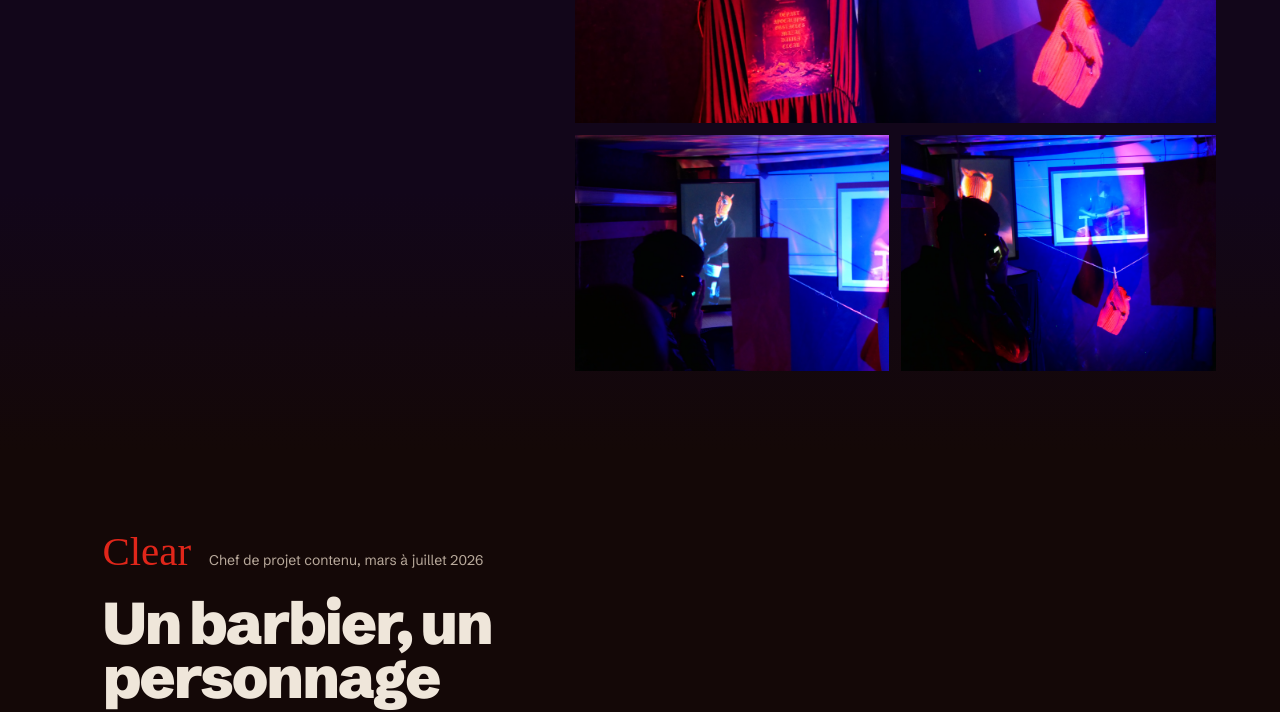
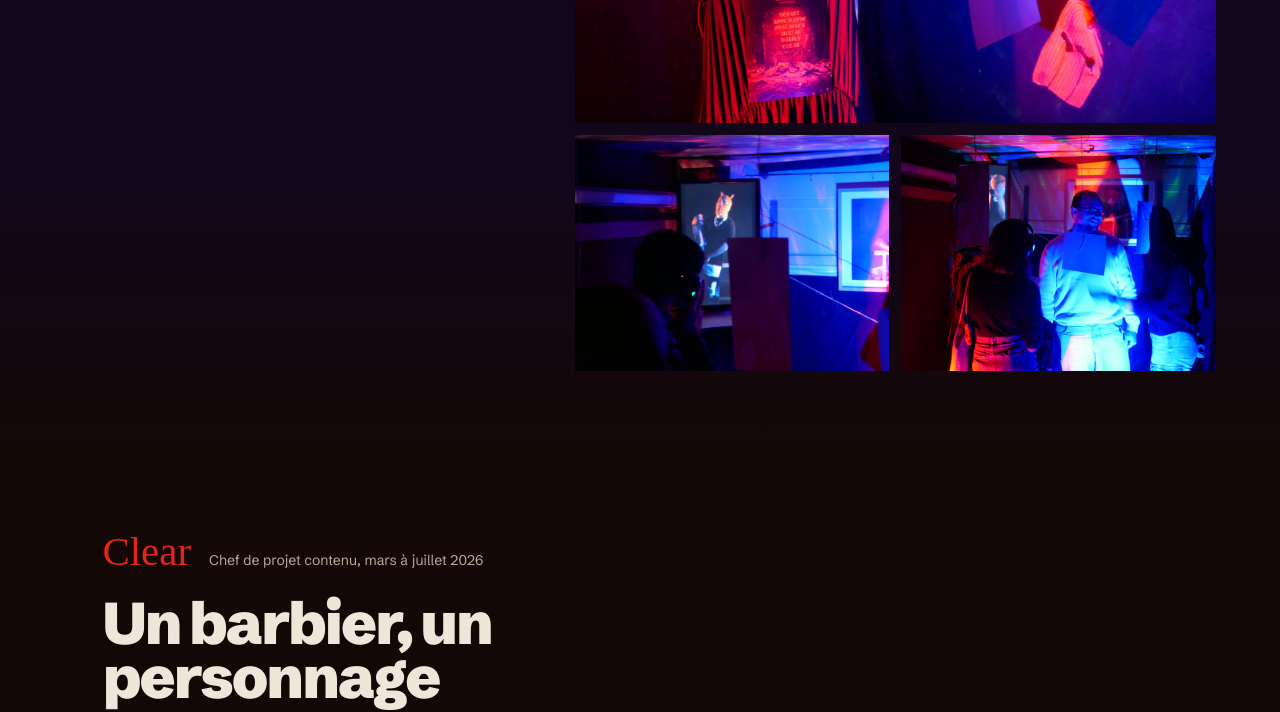
Before and after one commit to le7mouz/HK, a plain HTML site: page index.html in a window 1280 px wide. Shown: the part 5380-6092 px from the top of the page. Drawn offline with Linux system fonts and the light colour scheme; a web font is replaced by a local one.

Commit message:
Remplace la photo en double de l'exposition

```diff
--- a/index.html
+++ b/index.html
@@ -434,7 +434,7 @@ footer{position:relative;z-index:2;padding:24px clamp(20px,5vw,80px) 90px var(--
       <div class="expo">
         <figure><img src="assets/expo-1.jpg" alt="Vue de l'exposition : écran vertical, tirage encadré, affiche de la tracklist et cagoule suspendue à un fil" loading="lazy"></figure>
         <figure><img src="assets/expo-2.jpg" alt="Un visiteur photographie l'écran où apparaît Rassw9ida en cagoule" loading="lazy"></figure>
-        <figure><img src="assets/expo-3.jpg" alt="La cagoule orange suspendue sous lumière UV, devant le tirage encadré" loading="lazy"></figure>
+        <figure><img src="assets/expo-visiteurs.jpg" alt="Des visiteurs dans l'installation, casque sur les oreilles, sous la lumière rouge et bleue" loading="lazy"></figure>
       </div>
     </div>
   </div>
```
